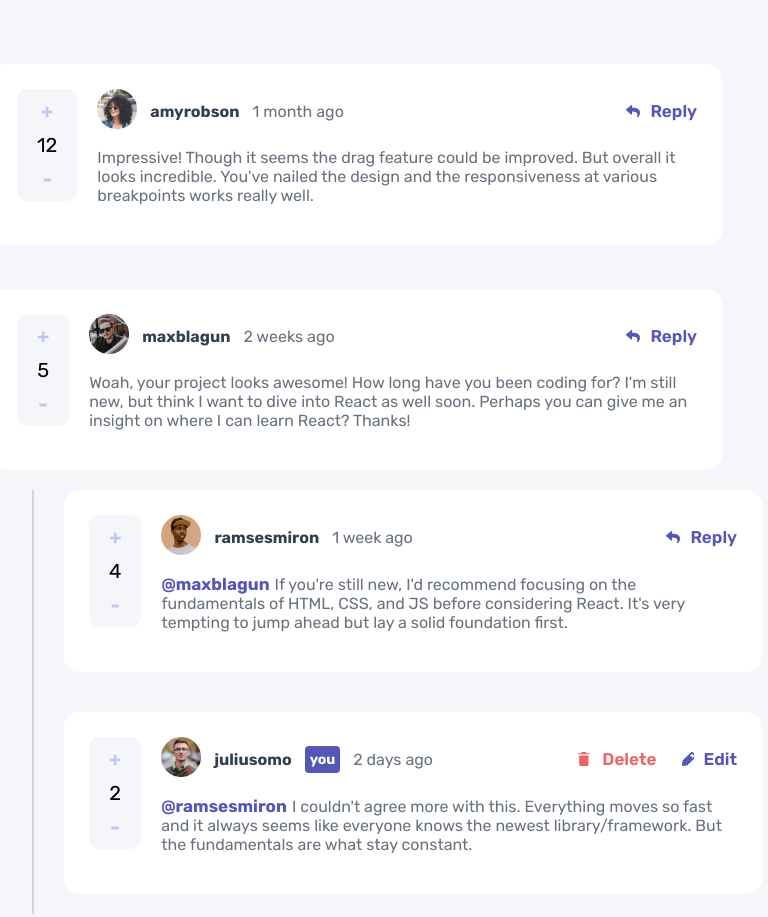
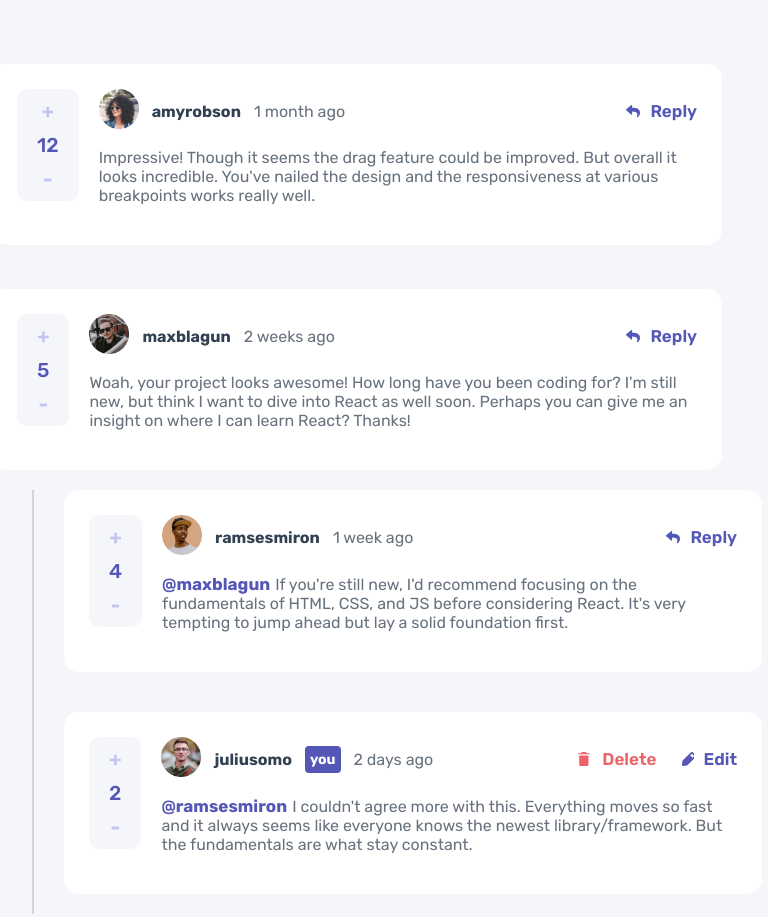
Before and after one commit to GeorgeKandelaki/interactive-comments-section, a website: page index.html in a window 1280 px wide. Shown: the top 917 px of the page, without its empty margins (283-1051 px from the left). Drawn offline with Linux system fonts and the light colour scheme.

Commit message:
Wrote Code for Upvoting And Downvoting

```diff
--- a/sass/main.scss
+++ b/sass/main.scss
@@ -86,7 +86,7 @@ body {
 		text-align: center;
 	}
 
-	&__likes-quantity {
+	&__score {
 		color: var(--color-blue-dark-1);
 		font-weight: 500;
 	}
```
Also changed, not shown: css/style.css.
